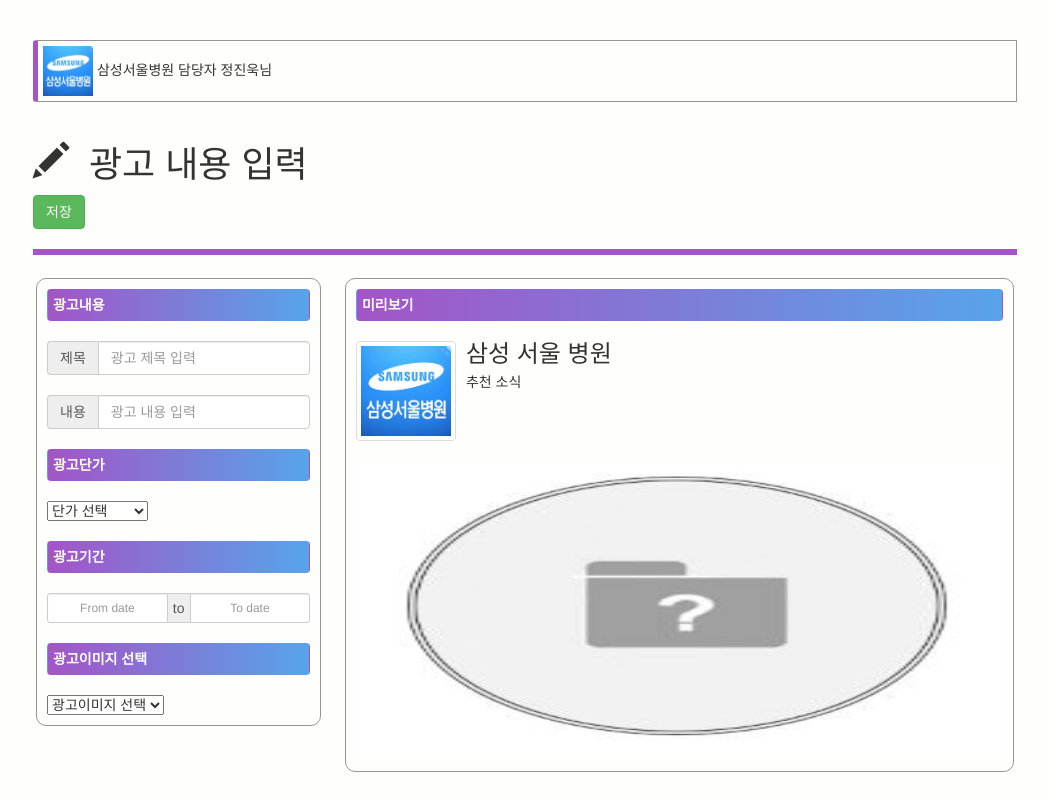
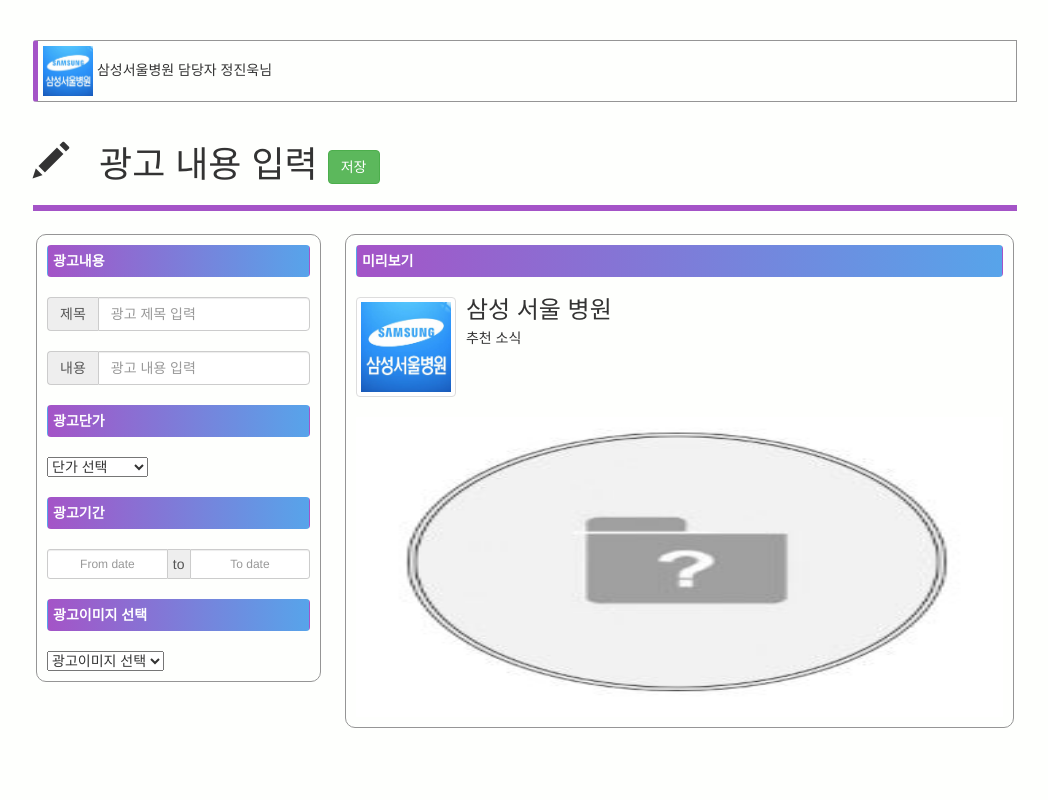
Before and after one commit to bargarock/mobile_ad, a website: page views/setAdver.html in a window 1280 px wide. Shown: the top 800 px of the page, without its empty margins (115-1163 px from the left). Drawn offline with nearby package versions, Linux system fonts and the light colour scheme.

Commit message:
저장버튼 위치변경
저장버튼 위치변경

```diff
--- a/views/setAdver.html
+++ b/views/setAdver.html
@@ -79,8 +79,11 @@
 	<br>
 
 	<div id="addInformationDiv">
-		<h1><span class="glyphicon glyphicon-pencil" aria-hidden="true"></span>&nbsp;&nbsp;광고 내용 입력</h1>
-		<span><button type="button" class="btn btn-success" onclick="submit();">저장</button></span>
+		<h1>
+			<span class="glyphicon glyphicon-pencil" aria-hidden="true"></span>
+			&nbsp;&nbsp;광고 내용 입력
+			<span><button type="button" class="btn btn-success" onclick="submit();">저장</button></span>
+		</h1>
 		<hr>
 
 		<div id="addInputDiv">
```
